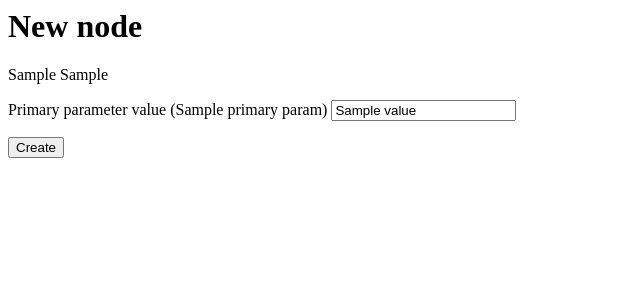
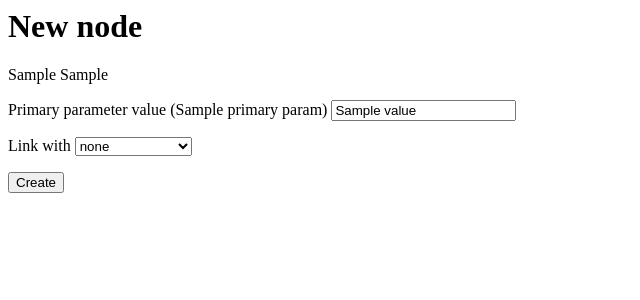
Before and after one commit to evido3s/syrup, a Django app: template templates/manager/node_new.html in a window 1280 px wide. Shown: the top 300 px of the page, without its empty margins (0-640 px from the left). Run offline with Django 3.2, Linux system fonts and the light colour scheme; tables that the repository leaves empty hold one stand-in row (values such as "Sample post"); the template is opened without the code that fills it: values that come from a table or form of the project are taken from there, most other values are stand-ins (such as "Sample title", 1, 10 or a date in 2020); parts of the project's set-up code (start-up, migrations or seed data) failed here and were passed over.

Commit message:
create linked node

```diff
--- a/templates/manager/node_new.html
+++ b/templates/manager/node_new.html
@@ -9,6 +9,19 @@
         <input type="text" name="newname" id="newname" value="{{ primary_param.value }}" />
     </p>
     <p>
+        <label for="link_with">Link with</label>
+        <select name="link_with" id="link_with">
+            <option value="-1"
+                {% if not link_node_id %}selected="selected"{% endif %}
+                >none</option>
+            {% for n in node_selector %}
+            <option value="{{n.id}}"
+                {% if link_node_id == n.id %}selected="selected"{% endif %}
+                >{{n}}</option>
+            {% endfor %}
+        </select>
+    </p>
+    <p>
         <input type="submit" name="sub" id="submit" value="Create" />
     </p>
 </form>
```
Also changed, not shown: apps/manager/views.py (+9 -2 lines).
